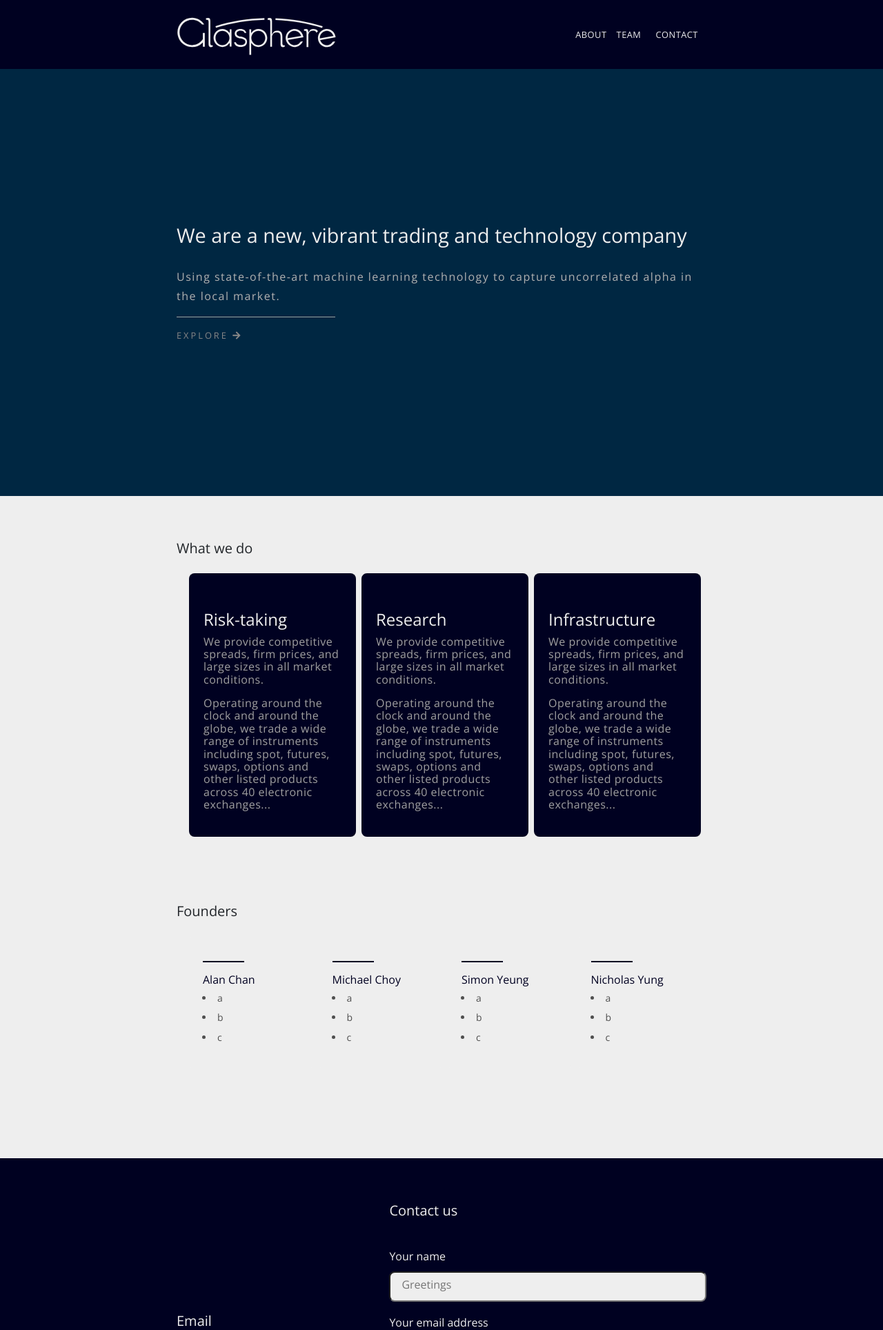
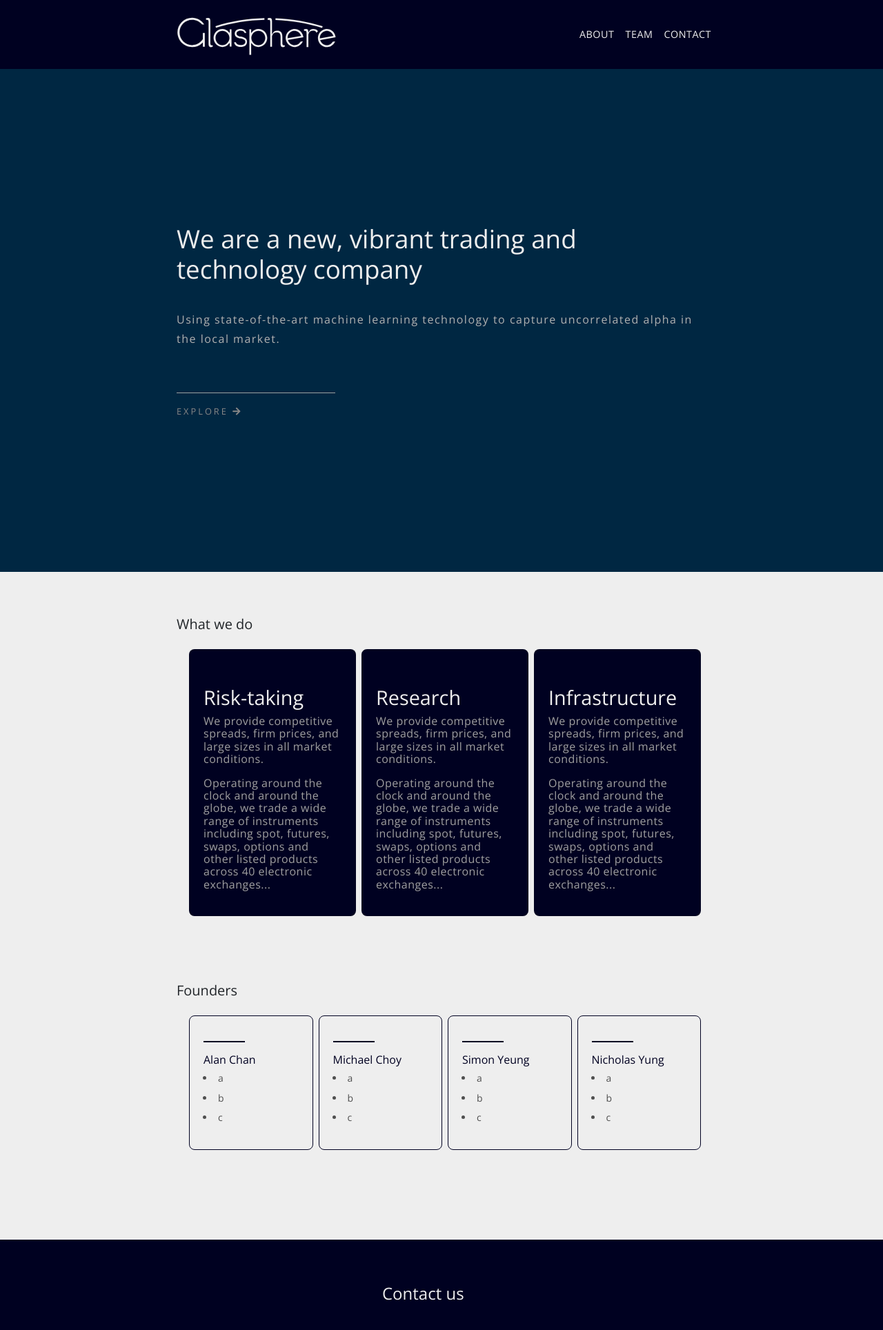
Before and after one commit to bridgelancer/glasphere-page, a Django app: page / in a window 1280 px wide. Shown: the top 1928 px of the page at 69% size. Run offline with Django 3.2, Linux system fonts and the light colour scheme; some libraries are stand-ins or nearby versions.

Commit message:
Tidy up html and css files
Note:
-   Add comments

```diff
--- a/page/frontend/static/frontend/main.css
+++ b/page/frontend/static/frontend/main.css
@@ -3,98 +3,82 @@
     font-size: 20px;
     line-height: 1.15;
     background: #eeeeee;
-    scroll-behavior: smooth;
+    scroll-behavior: smooth; /* Not supported in safari */
 }
 
+/* override default body margin */
 body {
     margin: 0;
+}
+
+.logo {
+    max-width: 103.25px;
+    max-height: 25px;
+    margin-top: 5px;
 }
 
 .container {
     display: grid;
     grid-auto-rows: minmax(50px, auto);
     grid-template-areas:
-            " n "
-            " i "
-            " a "
-            " m "
-            " c "
-            " f ";
-    /* for overriding bootstrap default max-width and padding*/
+            " n " /* for nav bar */
+            " i " /* for banner */
+            " a " /* for intro */
+            " m " /* for team */
+            " c " /* for contact */
+            " f "; /* for fotter */
+
+    /* for overriding bootstrap default max-width and padding */
     max-width: 100vw;
     padding-left: 0;
     padding-right: 0;
-    align-items: space-evenly;
 }
 
+/* Assignemnt of the grid-area of main grid and settings */
 .container > nav {
     grid-area: n;
+    height: 100px;
+
     background: #000121;
     color: #eeeeee;
-    height: 100px;
-}
-
-i {
-    font-style: normal;
-}
-
-.navbar {
-    padding: 0;
-}
-
-
-.navbar-light .navbar-brand {
-    color: #eeeeee;
-}
-
-.navbar-toggler {
-    position: relative;
-    right: 20%;
-}
-
-.navbar-toggler-icon {
-    color: #eeeeee;
-}
-
-.navbar-light .navbar-nav .nav-link {
-    background: #000121;
-    color: #eeeeee;
-    letter-spacing: 0.5px;
-    font-size: 0.8em;
-}
-
-
-#navbarNavDropdown i {
-    position: relative;
-    left: 20%
 }
 
 .container > #intro {
     grid-area: i;
+    padding: 4em 20%;
+
     background: #002742;
     color: #eeeeee;
-    padding-left: 20%;
-    padding-right: 20%;
-    padding-top: 4em;
-    padding-bottom: 4em;
-
 }
 
 .container > #about {
     grid-area: a;
-    padding-left: 20%;
-    padding-right: 20%;
-    padding-top: 3em;
+    padding: 3em 20% 0 20%;
+
+    display: grid;
+    grid-auto-rows: minmax(50px, auto); grid-template-areas: " h " " cards "; /* for overriding bootstrap default max-width and padding*/
+}
+
+.container > #team {
+    grid-area: m;
+    padding: 3em 20%;
+
+    display: grid;
+    grid-auto-rows: minmax(50px, auto); grid-template-areas: " t-h " " t-cards "; /* for overriding bootstrap default max-width and padding*/
 }
 
 .container > #contact {
     grid-area: c;
+    padding: 2em 20%;
+
     background: #000121;
     color: #eeeeee;
-    padding-top: 2em;
-    padding-bottom: 2em;
-    padding-left: 20%;
-    padding-right: 20%;
+
+    display: grid;
+    grid-auto-rows: minmax(50px, auto);
+    grid-template-areas:
+            ' i '
+            ' f ';
 }
 
 .container > footer {
@@ -105,29 +89,75 @@
     padding-right: 20%;
 }
 
+/* Make i tag display normal font style by default */
+i {
+    font-style: normal;
+}
+
+/* Note: a lot of styling has been accomplished by default bootstrap class. Please
+/* consult the documentation of bootstrap navbar when in doubt */
+/* Bootstrap navbar CSS styling */
+
+/* Override bootstrap default */
+nav .logo {
+    position: relative;
+    left: 20%;
+}
+
+
+.navbar {
+    padding: 0;
+}
+
+
+.navbar-dark .navbar-nav .nav-link {
+    background: #000121;
+    color: #eeeeee;
+    letter-spacing: 0.5px;
+    font-size: 0.9em;
+}
+
+/* Making display of dropdown text align to grid/logo */
+.navbar-toggler {
+    position: relative;
+    right: 20%;
+}
+
+#navbarNavDropdown.navbar-collapse.collapse.show i {
+    position: relative;
+    left: 20%
+}
+
+#navbarNavDropdown.navbar-collapse.collapsing i {
+    position: relative;
+    left: 20%
+}
+
+/* Banner font and spacing */
 #intro > h1 {
     color: #eeeeee;
-    font-size: 1.8em;
+    font-size: 2.3em;
     margin-bottom: 1em;
 }
 
 #intro > p {
     letter-spacing: 1.5px;
     font-size: 1em;
-    color: #b1b1b1;
     line-height: 28px;
     font-weight: 300;
+
+    color: #b1b1b1;
+
+    margin-bottom: 4em;
 }
 
 #intro > .my-0 {
-   display: block;
-   position: relative;
    border-top: 0.5px solid #a0a0a0;
+   padding-bottom: 1em;
+   margin-left: 0;
+
    width: 30%;
    min-width: 100px;
-   padding-bottom: 1em;
-
-   margin-left: 0;
 }
 
 #intro > a , #intro > a:hover{
@@ -136,24 +166,20 @@
     letter-spacing: 3px;
 }
 
-#about {
-    display: grid;
-    grid-auto-rows: minmax(50px, auto); grid-template-areas: " h " " cards "; /* for overriding bootstrap default max-width and padding*/
-    max-width: 100vw;
-    padding-left: 0;
-    padding-right: 0;
-}
 
+/* About Section grid are assignment */
 #about > .title {
     grid-area : h
 }
 
+/* For mobile: default settings of cards are 100% of the whole vp */
 #about > #cards {
     grid-area : cards;
     width: 100%;
     display: block;
 }
 
+/* About section settings */
 #about p {
     color: #a0a0a0;
     letter-spacing: 0.5px;
@@ -165,201 +191,29 @@
 }
 
 h6 {
-    font-size: 1em;
+    font-size: 1.8em;
     color: #000121;
 }
 
+.info h5 {
+    padding-bottom: 1em;
+}
+
+/* Mobile: 100% of the vp */
 .card {
     width: 100%;
     border-radius: 0.5em;
-    background: #000121;
-    color: #eeeeee;
+
     margin-right: 0.5em;
     padding-top: 2em;
     margin-bottom: 2em;
+
+    background: #000121;
+    color: #eeeeee;
 }
 
 .card-body > h6 {
-    font-size: 1.5em;
     color: #eeeeee;
-}
-
-footer {
-    padding-top: 2em;
-    padding-bottom: 2em;
-}
-
-footer > i {
-    float: right;
-}
-
-#contact {
-    display: grid;
-    grid-auto-rows: minmax(50px, auto);
-    grid-template-areas:
-            ' i '
-            ' f ';
-    /* for overriding bootstrap default max-width and padding*/
-    max-width: 100vw;
-    padding-left: 0;
-    padding-right: 0;
-    align-items: space-evenly;
-}
-
-#contact > .info {
-    grid-area: i;
-    display: block;
-    text-align: left;
-}
-
-#contact > form {
-    grid-area: f;
-    display: block;
-    text-align:left;
-    justify-content: center;
-    padding-top: 2em;
-}
-
-label {
-    padding: 0.3em 0;
-}
-
-input {
-    display: block;
-    border-radius: 0.5rem;
-    padding: 0.5rem 1rem 0.85rem;
-    font-size: 1em;
-
-    background-color: #eeeeee;
-    min-width: 100px;
-    width: 100%;
-
-    color: #000121;
-}
-
-textarea {
-    border-radius: 0.7rem;
-    padding: 1rem;
-    background-color: #eeeeee;
-    margin: 0.25em 0 0 0;
-    font-size: 1em;
-
-    autocomplete: on;
-    spellcheck: default;
-    minlength: 10;
-    maxlength: 8000;
-    min-width: 100px;
-    width: 100%;
-    resize: none;
-
-    color: #000121;
-}
-
-textarea:hover{
-    resize: vertical;
-}
-
-.btn-outline-primary {
-    background-color: #353535;
-    color: #eeeeee;
-    border: #353535;
-    border-radius: 0.7rem;
-    font-size: 1em;
-
-}
-
-.btn-outline-secondary {
-    background-color: #eeeeee;
-    color: #353535;
-    border: #eeeeee;
-    border-radius: 0.7rem;
-    font-size: 1em;
-}
-
-.buttons {
-    text-align: right;
-    padding: 1em;
-}
-
-.buttons div {
-    display: inline;
-    padding: 0 0 0 0.6em;
-}
-
-button {
-    padding: 1em;
-}
-
-.btn-link, .btn-link:hover{
-    color: #eeeeee;
-    font-size: 18px;
-}
-
-a {
-    color: #878787;
-}
-
-a:hover {
-    color: #eeeeee;
-}
-
-#contact h5 {
-    margin-bottom: 0;
-}
-
-#contact form h5 {
-    padding-bottom: 2em;
-}
-
-.info > div {
-    padding-bottom: 1em;
-}
-
-.icons a {
-    display: inline-block;
-    height: 30px;
-    width: 30px;
-    line-height: 20px;
-    text-align: center;
-    border-radius: 10%;
-    background: #878787;
-    margin-right: 15px;
-    padding-top: 3px;
-}
-
-.icons a:hover{
-    background: #eeeeee;
-}
-
-
-.logo {
-    max-width: 103.25px;
-    max-height: 25px;
-    margin-top: 5px;
-}
-
-nav .logo {
-    position: relative;
-    left: 20%;
-}
-
-
-
-footer .logo {
-    margin-top: 2em;
-    float: right;
-}
-
-#team {
-    grid-area: m;
-    padding-top: 3em;
-    padding-bottom: 3em;
-    padding-left: 20%;
-    padding-right: 20%;
-
-    display: grid;
-    grid-auto-rows: minmax(50px, auto); grid-template-areas: " t-h " " t-cards "; /* for overriding bootstrap default max-width and padding*/
-    max-width: 100vw;
 }
 
 #team > .title {
@@ -375,13 +229,13 @@
 #founder-cards .card {
     color: #000121;
     background: #eeeeee;
-    border: transparent;
+    border-color: #000121;
     padding-top: 0;
 }
 
 #founder-cards .card:hover {
-    background: #000121;
     color: #eeeeee;
+    background: #002742;
 }
 
 #founder-cards .card-body > h6 {
@@ -423,6 +277,155 @@
     border-top: 2px solid #eeeeee;
 }
 
+/* Contact grid area assignment */
+#contact > .info {
+    grid-area: i;
+    display: block;
+
+    text-align: left;
+}
+
+#contact > form {
+    grid-area: f;
+    display: block;
+
+    text-align:left;
+    justify-content: center;
+    padding-top: 2em;
+}
+
+#contact h5 {
+    margin-bottom: 0;
+    font-size: 1.5em;
+}
+
+
+.info > div {
+    padding-bottom: 2em;
+}
+
+/* Social glyphicons */
+a {
+    color: #878787;
+}
+
+a:hover {
+    color: #eeeeee;
+}
+
+.icons a {
+    display: inline-block;
+    height: 30px;
+    width: 30px;
+    line-height: 20px;
+    text-align: center;
+    border-radius: 20%;
+    background: #878787;
+    margin-right: 15px;
+    padding-top: 3px;
+}
+
+.icons a:hover{
+    background: #eeeeee;
+}
+
+/* form setting */
+#contact form h5 {
+    padding-bottom: 2em;
+}
+
+form label {
+    padding: 0.3em 0;
+
+    font-size: 1.2em;
+}
+
+form input {
+    display: block;
+    border-radius: 0.5rem;
+    padding: 0.5rem 1rem 0.85rem;
+    font-size: 1em;
+
+    background-color: #eeeeee;
+    min-width: 100px;
+    width: 100%;
+
+    color: #000121;
+}
+
+form textarea {
+    border-radius: 0.7rem;
+    padding: 1rem;
+    background-color: #eeeeee;
+    margin: 0.25em 0 0 0;
+    font-size: 1em;
+
+    autocomplete: on;
+    spellcheck: default;
+    minlength: 10;
+    maxlength: 8000;
+    min-width: 100px;
+    width: 100%;
+    resize: none;
+
+    color: #000121;
+}
+
+form textarea:hover{
+    resize: vertical;
+}
+
+/* Buttons of form */
+.btn-outline-primary {
+    background-color: #353535;
+    color: #eeeeee;
+    border: #353535;
+    border-radius: 0.7rem;
+    font-size: 1em;
+
+}
+
+.btn-outline-secondary {
+    background-color: #eeeeee;
+    color: #353535;
+    border: #eeeeee;
+    border-radius: 0.7rem;
+    font-size: 1em;
+}
+
+.buttons {
+    text-align: right;
+    padding: 1em;
+}
+
+.buttons div {
+    display: inline;
+    padding: 0 0 0 0.6em;
+}
+
+button {
+    padding: 1em;
+}
+
+.btn-link, .btn-link:hover{
+    color: #eeeeee;
+    font-size: 18px;
+}
+
+
+/* Footer */
+footer .logo {
+    margin-top: 2em;
+    float: right;
+}
+
+
+footer {
+    padding-top: 2em;
+    padding-bottom: 2em;
+}
+
+/* Responsiveness settings - always starts with smallest min width */
 @media(min-width: 750px){
     img {
         max-width: 60%;
@@ -437,7 +440,7 @@
 
     .navbar-nav {
         position: relative;
-        right: 26%;
+        right: 23%;
     }
 
 
@@ -448,42 +451,45 @@
     footer .logo {
         margin-top: 0;
     }
-
-
 }
 
+/* Each block applies progressively in addition to the previous rules */
 @media(min-width: 950px){
-    #contact {
-    grid-template-areas:
-            ' i  f ';
+    .container > #contact {
+    grid-template-areas: ' i  f ';
     align-items: center;
     }
 }
 
+/* Each block applies progressively in addition to the previous rules */
 @media(min-width: 1250px){
-    #about > #cards {
-        grid-area : cards;
+    /* changing layout of cards - flex box align to the right */
+    .container > #about > #cards {
         display: flex;
         width: 750px;
         justify-self: end;
     }
 
-    #team > #founder-cards {
-        grid-area : t-cards;
+    .container > #team > #founder-cards {
         display: flex;
         width: 750px;
         justify-self: end;
-
 }
 
+/* Each block applies progressively in addition to the previous rules */
 @media(min-width: 1550px){
-    #about {
-        grid-auto-rows: minmax(50px, auto); grid-template-areas: " h cards"; /* for overriding bootstrap default max-width and padding*/
+    /* changing layout of grid - make title aligned to center adajacent to cards */
+    .container > #about {
+        grid-auto-rows: minmax(50px, auto); grid-template-areas: " h cards";
         align-items: center;
     }
 
-    #team {
-        grid-auto-rows: minmax(50px, auto); grid-template-areas: " t-h t-cards"; /* for overriding bootstrap default max-width and padding*/
+    .container > #team {
+        grid-auto-rows: minmax(50px, auto); grid-template-areas: " t-h t-cards";
         align-items: center;
     }
+
+    .title {
+        padding: 0;
+    }
 }
--- a/page/frontend/templates/frontend/index.html
+++ b/page/frontend/templates/frontend/index.html
@@ -29,15 +29,19 @@
   <title>Glasphere</title>
 </head>
 
-<body class='grid'>
+<body>
 
+  <!-- Main CSS grid layout -->
   <div class='container'>
 
-    <nav class="navbar navbar-dark navbar-expand-md navbar-light sticky-top" style="background-color: #000121;">
-      <img class='logo' src='{% static 'frontend/logo.svg' %}' alt='logo'>
+    <!-- Collapsable w/ dropdown bootstrap navbar -->
+    <nav class="navbar navbar-dark navbar-expand-md sticky-top" style="background-color: #000121;">
+      <img class='logo' src='{% static 'frontend/logo.svg' %}' alt='company logo'>
       <button class="navbar-toggler" type="button" data-toggle="collapse" data-target="#navbarNavDropdown" aria-controls="navbarNavDropdown" aria-expanded="false" aria-label="Toggle navigation">
+        <!-- Collapsed toggler -->
         <span class="navbar-toggler-icon"></span>
       </button>
+      <!-- Collapsable dropdown bar -->
       <div class="collapse navbar-collapse" id="navbarNavDropdown">
         <ul class="navbar-nav ml-auto">
           <li class="nav-item">
@@ -52,7 +56,8 @@
         </ul>
       </div>
     </nav>
-    <!-- Any additional React component could be added using react-dom -->
+
+    <!-- Main banner -->
     <section id='intro'>
       <h1> We are a new, vibrant trading and technology company </h1>
       <p>
@@ -67,6 +72,7 @@
     </section>
 
 
+    <!-- Responisve cards telling what we do, CSS grid container -->
     <section id='about'>
         <section class='title'>
           <h5> What we do </h5>
@@ -133,6 +139,7 @@
     </section>
 
 
+    <!-- Responisve cards telling who we are, CSS grid container -->
     <section id='team'>
         <hr>
         <section class='title'>
@@ -205,7 +212,7 @@
         </section>
     </section>
 
-    <!-- Form -->
+    <!-- Contact section - email info, contact and form -->
     <section id='contact'>
 
       <section class='info'>
@@ -223,6 +230,7 @@
         </div>
       </section>
 
+      <!-- Form for contacting us -->
       <form method='post' id='email'>
         {% csrf_token %}
         <h5>Contact us </h5>
@@ -271,11 +279,12 @@
 
     </section>
 
+    <!-- Webiste footer and logo -->
     <footer>
       <div>
         &#169 2019 Glasphere Ltd. All rights reserved
       </div>
-      <img class='logo' src='{% static 'frontend/logo.svg' %}' alt='logo'>
+      <img class='logo' src='{% static 'frontend/logo.svg' %}' alt='company logo'>
     </footer>
 
   </div>
```
